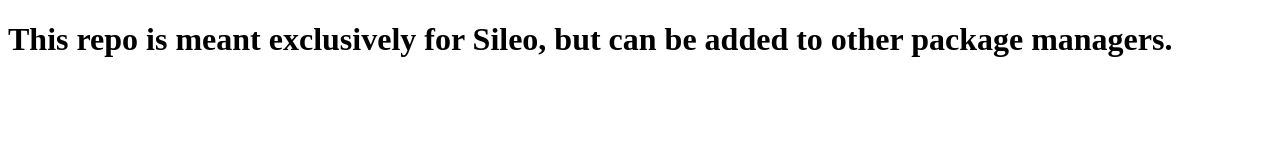
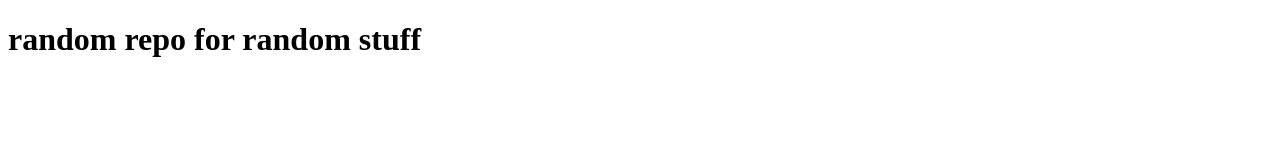
Before and after one commit to nqcshady/repo-1, a plain HTML site: page index.html in a window 1280 px wide. Drawn offline with Linux system fonts and the light colour scheme.

Commit message:
making this repo more of an "all-purpose" repo

```diff
--- a/index.html
+++ b/index.html
@@ -1 +1,2 @@
-<!DOCTYPE html> <html> <body> <h1>This repo is meant exclusively for Sileo, but can be added to other package managers.</h1> </body> </html>
+<!DOCTYPE html> <html> <body> <h1>random
+repo for random stuff</h1> </body> </html>
```
Also changed, not shown: 1 other file.
